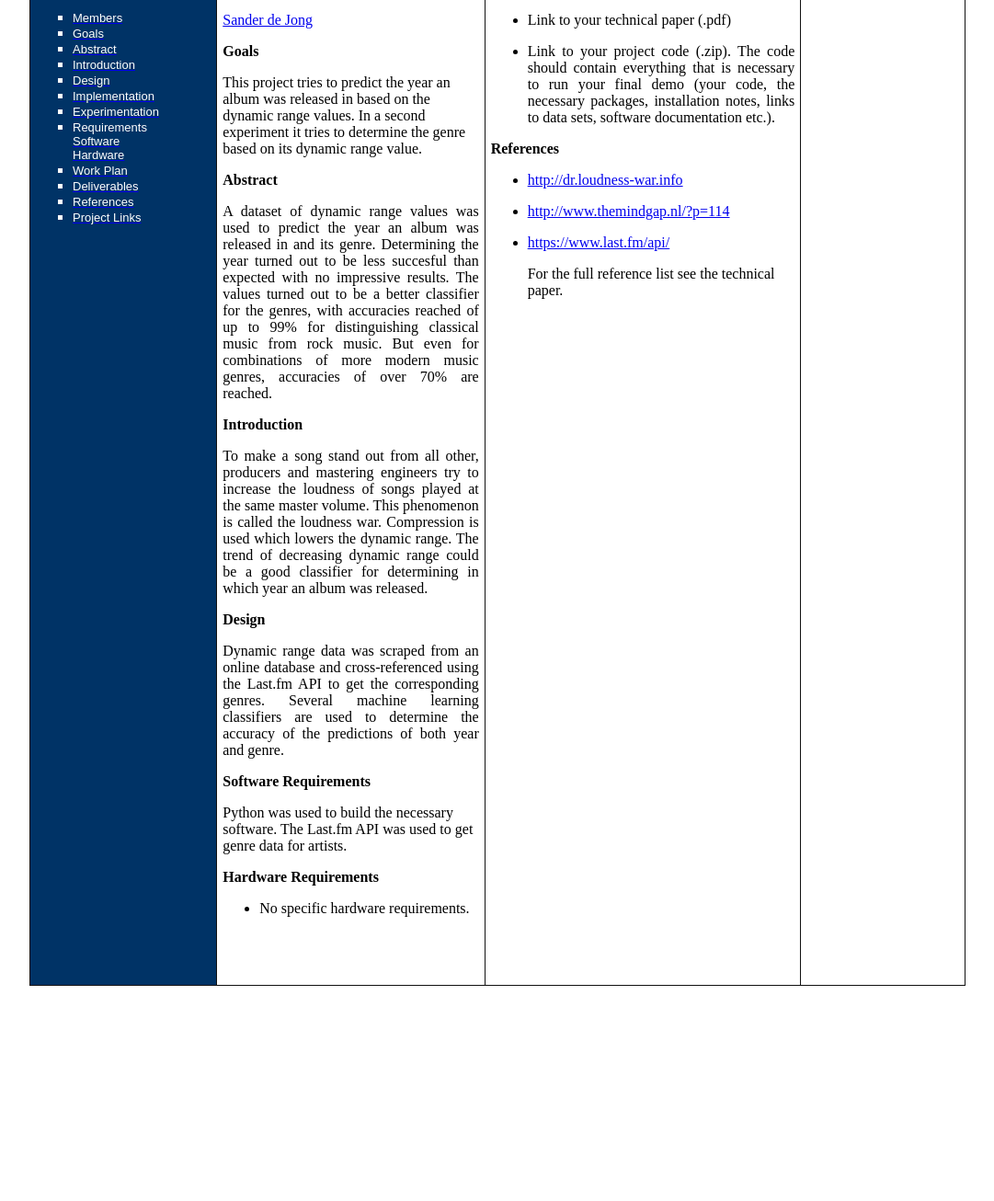
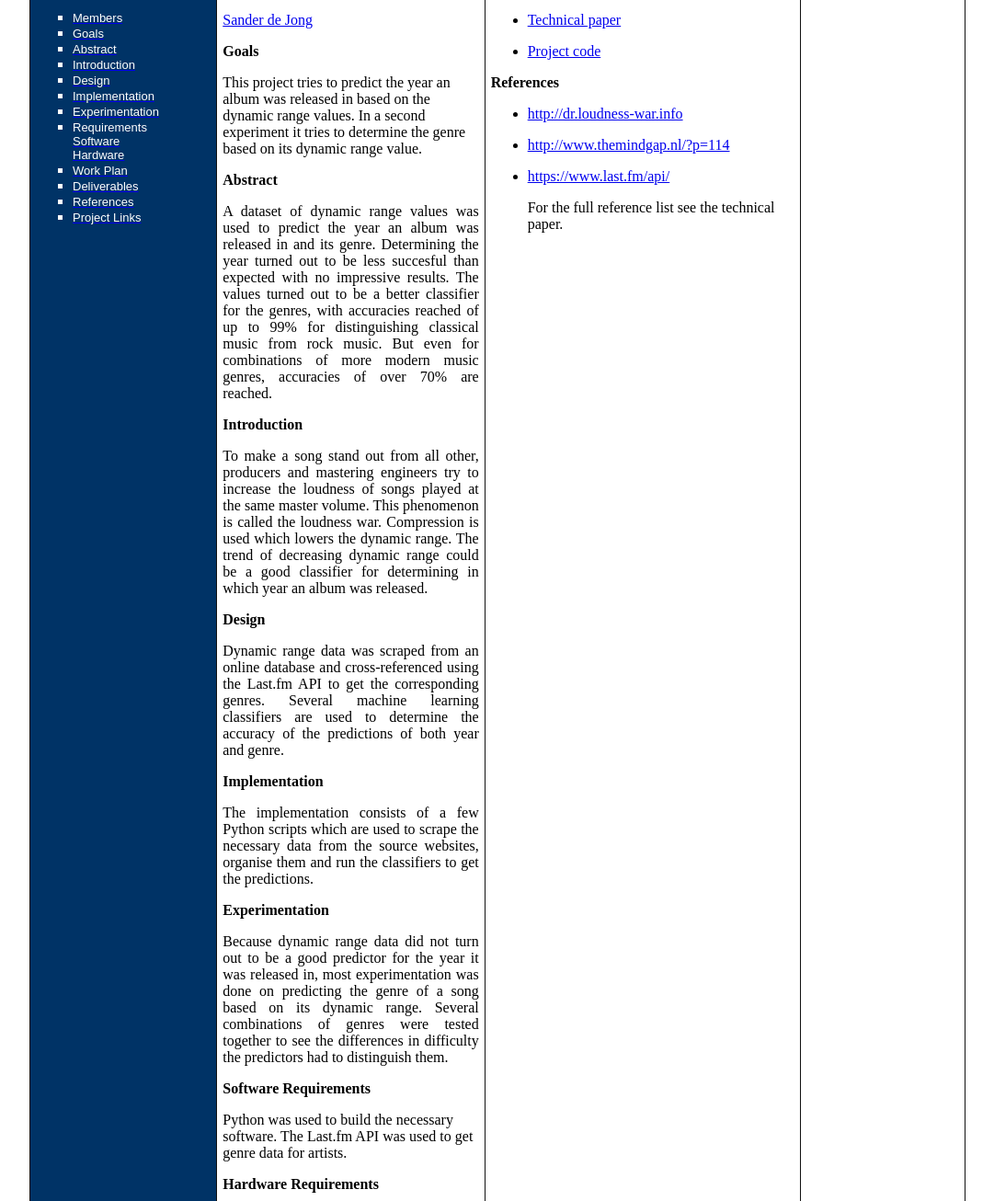
Before and after one commit to sdejong/sdejong.github.io, a plain HTML site: page index.html in a window 1280 px wide. Shown: the part 155-1461 px from the top of the page at 92% size, without its empty margins (99-1180 px from the left). Before the commit the page ends 1235 px from the top, so only its background shows below. Drawn offline with Linux system fonts and the light colour scheme.

Commit message:
added sections

```diff
--- a/index.html
+++ b/index.html
@@ -25,7 +25,7 @@
                 <p align="center"><font size="5">Audio Processing and
                     Indexing Project Page</font></p>
                 <p align="center"><font size="5">&lt;Classifying albums based on dynamic range values&gt;</font></p>
-                <p align="center">(Last updated: 14-1-2020)</p>
+                <p align="center">(Last updated: 17-1-2020)</p>
               </td>
               <td width="166" bgcolor="#003366"> <img src="logoULE.gif"
                   width="165" height="106" border="0"></td>
@@ -128,18 +128,23 @@
                 <p style="text-align: justify"><font face="Times New
                     Roman">Dynamic range data was scraped from an online database and cross-referenced using the Last.fm API to get the corresponding genres. Several machine learning classifiers are used to determine the accuracy of the predictions of both year and genre.</font></p>
                 </p>
+                <p style="text-align: justify"><font face="Times New
+                    Roman"><b><a name="Implementation"> Implementation</a></b></font></p>
+                <p style="text-align: justify"><font face="Times New
+                    Roman">The implementation consists of a few Python scripts which are used to scrape the necessary data from the source websites, organise them and run the classifiers to get the predictions.</font></p>
+                </p>
+                <p style="text-align: justify"><font face="Times New
+                    Roman"><b><a name="Experimentation"> Experimentation</a></b></font></p>
+                <p style="text-align: justify"><font face="Times New
+                    Roman">Because dynamic range data did not turn out to be a good predictor for the year it was released in, most experimentation was done on predicting the genre of a song based on its dynamic range. Several combinations of genres were tested together to see the differences in difficulty the predictors had to distinguish them. </font></p>
+                </p>
                 <p><font face="Times New Roman"><b><a name="Software
                         Requirements">Software Requirements</a></b></font></p>
                 <p><font face="Times New Roman">Python was used to build the necessary software. The Last.fm API was used to get genre data for artists.</font></p>
-                <ul>
-                </ul>
                 <p><font face="Times New Roman"><b><a name="Hardware
                         Requirements">Hardware Requirements</a></b></font></p>
-                <ul>
-                  <li>
-                    <p><font face="Times New Roman">No specific hardware requirements.</font></p>
-                  </li>
-                </ul>
+                 <p><font face="Times New Roman">No specific hardware requirements.</font></p>
+
                 <p class="MsoNormal" align="justify">&nbsp;</p>
                 <p class="MsoNormal">&nbsp;</p>
               </td>
@@ -150,16 +155,12 @@
                         name="Deliverables">Deliverables</a></b></font></p>
                 <ul>
                   <li>
-                    <p align="justify"><font face="Times New Roman">Link
-                        to your technical paper (.pdf)</font></p>
+                    <p align="justify"><font face="Times New Roman"><a
+                      href="API_final_project_s2096943.pdf">Technical paper</a </font></p>
                   </li>
                   <li>
-                    <p align="justify"><font face="Times New Roman">Link
-                        to your project code (.zip). The code should
-                        contain everything that is necessary to run your
-                        final demo (your code, the necessary packages,
-                        installation notes, links to data sets, software
-                        documentation etc.).</font></p>
+                    <p align="justify"><font face="Times New Roman"><a
+                      href="code.zip">Project code</a</font></p>
                   </li>
                 </ul>
                 <p><font face="Times New Roman"><b><a name="References">References</a></b></font></p>
```
Also changed, not shown: 2 other files.
